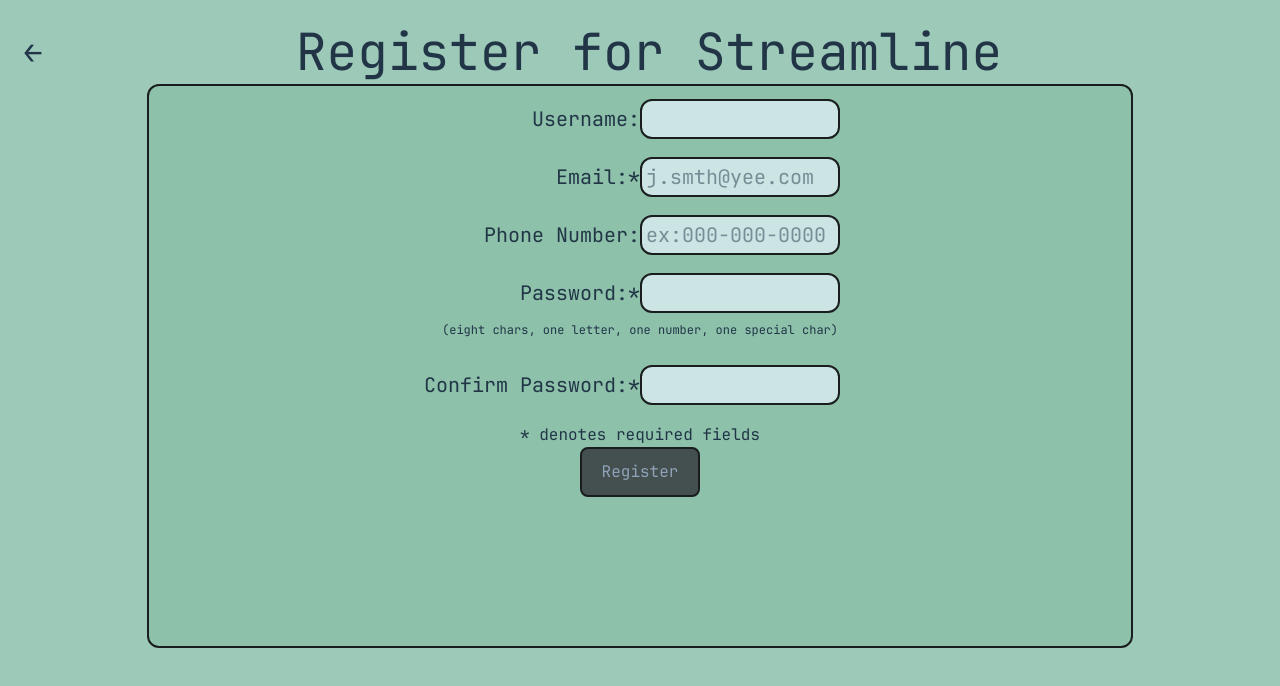
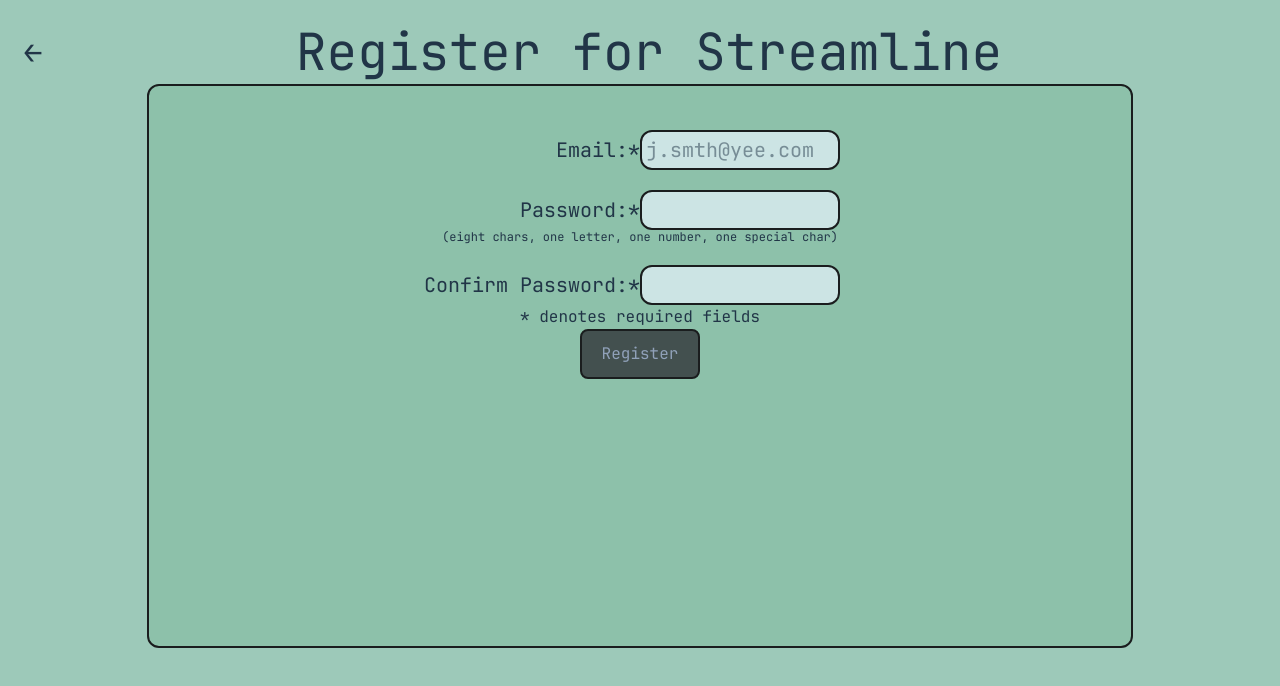
Before and after one commit to NicholasMacasaet/Capstone-Club-Task-Management-App, a React app in the folder Task_Manager_Frontend/: page /register in a window 1280 px wide. Shown: the top 686 px of the page. Built offline with nearby package versions, Linux system fonts and the light colour scheme; the HTML template or start-up script is replaced by a standard one.

Commit message:
Small changes

```diff
--- a/Task_Manager_Frontend/package.json
+++ b/Task_Manager_Frontend/package.json
@@ -10,6 +10,7 @@
     "preview": "vite preview"
   },
   "dependencies": {
+    "@supabase/supabase-js": "^2.95.3",
     "@tailwindcss/vite": "^4.1.18",
     "axios": "^1.13.2",
     "react": "^19.2.0",
--- a/Task_Manager_Frontend/src/App.css
+++ b/Task_Manager_Frontend/src/App.css
@@ -223,6 +223,9 @@
   width: 20px!important;
   padding: 0;
 }
+/* .grid_layout_custom{
+  grid-template-rows: auto auto auto auto auto!important;
+} */
 
 .logo {
   height: 6em;
--- a/Task_Manager_Frontend/src/pages/login&register/login.tsx
+++ b/Task_Manager_Frontend/src/pages/login&register/login.tsx
@@ -72,12 +72,12 @@
             <div className="login_form_desktop_wrapper rounded-xl h-1/2 w-3/4 flex justify-center hidden sm:flex ">
                 <form className="h-1/3 w-full sm:w-4/5 mt-1 hidden sm:grid grid-cols-2 items-center mt-20" method="post" onSubmit={(e)=>handleLogin(e)}>
 
-                    <label htmlFor="username" className="text-xl sm:text-2xl self-center ml-7 sm:ml-0 text-end">Username or Email:</label>
+                    <label htmlFor="username" className="text-xl sm:text-2xl self-center ml-7 sm:ml-0 text-end">Email:</label>
 
                     <input type="text" name="username" className="form_input_modified rounded-xl p-1 text-2xl sm:text-3xl w-4/5 sm:w-full self-center" onChange={(e)=>handleUsernameChange(e)}></input>
 
 
-                    <label htmlFor="username" className="text-2xl sm:text-3xl self-center ml-7 sm:ml-0 text-end mt-2">Password:</label>
+                    <label htmlFor="username" className="text-xl sm:text-2xl self-center ml-7 sm:ml-0 text-end mt-2">Password:</label>
 
                     <input type="password" name="password" className="form_input_modified rounded-xl p-1 text-2xl sm:text-3xl w-4/5 sm:w-full self-center mt-2" onChange={(e)=>handlePasswordChange(e)}></input>
 
@@ -95,14 +95,14 @@
 
             <form className="login_form h-full w-full sm:w-4/5 rounded-xl mt-1 flex sm:hidden flex-col items-center" method="post" onSubmit={(e)=>handleLogin(e)}>
                 <div className="form_group w-full sm:w-2/3 mt-20 flex flex-col sm:flex-row ">
-                    <label htmlFor="username" className="text-xl sm:text-2xl self-start ml-7 sm:ml-0">Username or Email:</label>
+                    <label htmlFor="username" className="text-xl sm:text-2xl self-start ml-7 sm:ml-0">Email:</label>
 
                     <input type="text" name="username" className="form_input rounded-xl p-1 text-2xl sm:text-3xl w-4/5 sm:w-full self-center" onChange={(e)=>handleUsernameChange(e)}></input>
                 </div>
 
 
                 <div className="form_group w-full sm:w-2/3 mt-10 flex flex-col sm:flex-row">
-                    <label htmlFor="username" className="text-2xl sm:text-3xl self-start ml-7 sm:ml-0">Password:</label>
+                    <label htmlFor="username" className="text-xl sm:text-2xl self-start ml-7 sm:ml-0">Password:</label>
 
                     <input type="password" name="password" className="form_input rounded-xl p-1 text-2xl sm:text-3xl w-4/5 sm:w-full self-center" onChange={(e)=>handlePasswordChange(e)}></input>
                 </div>
--- a/Task_Manager_Frontend/src/pages/login&register/register.tsx
+++ b/Task_Manager_Frontend/src/pages/login&register/register.tsx
@@ -83,9 +83,9 @@
 
 
     const packaged_data ={
-        username: username,
+        // username: username,
         email: email,
-        phone_number: phone_number,
+        // phone_number: phone_number,
         password: password,
     }
 
@@ -140,33 +140,35 @@
 
             <div className="login_form_desktop_wrapper h-full sm:h-3/4 w-full sm:w-4/5 rounded-xl mt-1 hidden sm:flex flex-col items-center">
 
-                <form className="w-full h-3/4 rounded-xl mt-1 hidden sm:grid grid-cols-2 " method="post" onSubmit={handleRegistration}>
+                <form className="w-full h-3/4 rounded-xl mt-1 hidden sm:grid grid-cols-2 grid_layout_custom auto-rows-max" method="post" onSubmit={handleRegistration}>
 
-                    <label htmlFor="username" className="text-lg sm:text-xl self-center ml-7 sm:ml-0 justify-end text-right">Username:</label>
+                    {/* <label htmlFor="username" className="text-lg sm:text-xl self-center ml-7 sm:ml-0 justify-end text-right mt-5">Username:</label>
 
-                    <input type="text" name="username" className="form_input_modified rounded-xl p-1 text-lg sm:text-xl w-4/5 sm:w-full self-center" onChange={(e)=>handleUsernameChange(e)} value={username}></input>
+                    <input type="text" name="username" className="form_input_modified rounded-xl p-1 text-lg sm:text-xl w-4/5 sm:w-full self-center mt-5" onChange={(e)=>handleUsernameChange(e)} value={username}></input> */}
 
 
-                    <label htmlFor="email" className="text-lg sm:text-xl self-center ml-7 sm:ml-0 text-right">Email:*</label>
+                    <label htmlFor="email" className="text-lg sm:text-xl self-center ml-7 sm:ml-0 text-right mt-10">Email:*</label>
 
-                    <input type="text" name="email" className="form_input_modified rounded-xl p-1 text-lg sm:text-xl w-4/5 sm:w-full self-center" onChange={(e)=>handleEmailChange(e)} value={email}placeholder="j.smth@yee.com"></input>
+                    <input type="text" name="email" className="form_input_modified rounded-xl p-1 text-lg sm:text-xl w-4/5 sm:w-full self-center mt-10" onChange={(e)=>handleEmailChange(e)} value={email}placeholder="j.smth@yee.com"></input>
 
 
 
-                    <label htmlFor="phone_number" className="text-1xl sm:text-xl self-center ml-7 sm:ml-0 whitespace-nowrap text-right">Phone Number:</label>
+                    {/* <label htmlFor="phone_number" className="text-1xl sm:text-xl self-center ml-7 sm:ml-0 whitespace-nowrap text-right mt-5">Phone Number:</label>
 
-                    <input type="text" name="phone_number" className="form_input_modified rounded-xl p-1 text-lg sm:text-xl w-4/5 sm:w-full self-center" onChange={(e)=>handlePhoneNumberChange(e)} value = {phone_number} placeholder="ex:000-000-0000"></input>
-
-                    <label htmlFor="password" className="text-lg sm:text-xl self-center ml-7 sm:ml-0 text-right">Password:*</label>
-
-                    <input type="password" name="password" className="form_input_modified rounded-xl p-1 text-lg sm:text-xl w-4/5 sm:w-full self-center" onChange={(e)=>handlePasswordChange(e)} value={password}></input>
-
-                    <p className="text-xs col-span-2">(eight chars, one letter, one number, one special char)</p>
+                    <input type="text" name="phone_number" className="form_input_modified rounded-xl p-1 text-lg sm:text-xl w-4/5 sm:w-full self-center mt-5" onChange={(e)=>handlePhoneNumberChange(e)} value = {phone_number} placeholder="ex:000-000-0000"></input> */}
 
 
-                    <label htmlFor="confirm_password" className="text-lg sm:text-xl wrap self-center ml-7 sm:ml-0 whitespace-nowrap text-right">Confirm Password:*</label>
 
-                    <input type="password" name="confirm_password" className="form_input_modified rounded-xl p-1 text-lg sm:text-xl w-4/5 sm:w-full self-center" onChange={(e)=>handleConfirmPasswordChange(e)} value={confirm_password}></input>
+                    <label htmlFor="password" className="text-lg sm:text-xl self-center ml-7 sm:ml-0 text-right mt-5">Password:*</label>
+
+                    <input type="password" name="password" className="form_input_modified rounded-xl p-1 text-lg sm:text-xl w-4/5 sm:w-full self-center mt-5" onChange={(e)=>handlePasswordChange(e)} value={password}></input>
+
+                    <p className="text-xs col-span-2 h-fit leading-tight py-0">(eight chars, one letter, one number, one special char)</p>
+
+
+                    <label htmlFor="confirm_password" className="text-lg sm:text-xl wrap self-center ml-7 sm:ml-0 whitespace-nowrap text-right mt-5">Confirm Password:*</label>
+
+                    <input type="password" name="confirm_password" className="form_input_modified rounded-xl p-1 text-lg sm:text-xl w-4/5 sm:w-full self-center mt-5" onChange={(e)=>handleConfirmPasswordChange(e)} value={confirm_password}></input>
 
 
                     <div className="col-span-2 flex justify-center items-center flex-col">
@@ -229,11 +231,11 @@
 
 
             <form className="login_form h-full w-full sm:w-4/5 rounded-xl mt-1 flex justify-start sm:hidden flex-col justify-start" method="post" onSubmit={handleRegistration}>
-                <div className="form_group w-full sm:w-2/3 mt-10 flex flex-col sm:flex-row ">
+                {/* <div className="form_group w-full sm:w-2/3 mt-10 flex flex-col sm:flex-row ">
                     <label htmlFor="username" className="text-lg sm:text-xl self-start ml-7 sm:ml-0">Username:</label>
 
                     <input type="text" name="username" className="form_input rounded-xl p-1 text-lg sm:text-xl w-4/5 sm:w-full self-center" onChange={(e)=>handleUsernameChange(e)} value={username}></input>
-                </div>
+                </div> */}
 
 
                 <div className="form_group w-full mt-10sm:w-2/3 mt-2 flex flex-col sm:flex-row ">
@@ -242,11 +244,11 @@
                     <input type="text" name="email" className="form_input rounded-xl p-1 text-lg sm:text-xl w-4/5 sm:w-full self-center" onChange={(e)=>handleEmailChange(e)} value={email} placeholder="j.smth@yee.com"></input>
                 </div>
 
-                <div className="form_group w-full sm:w-2/3 flex mt-2 flex-col sm:flex-row ">
+                {/* <div className="form_group w-full sm:w-2/3 flex mt-2 flex-col sm:flex-row ">
                     <label htmlFor="phone_number" className="text-1xl sm:text-xl self-start ml-7 sm:ml-0 whitespace-nowrap" >Phone Number:</label>
 
                     <input type="text" name="phone_number" className="form_input rounded-xl p-1 text-lg sm:text-xl w-4/5 sm:w-full self-center" onChange={(e)=>handlePhoneNumberChange(e)} value={phone_number} placeholder="ex:000-000-0000"></input>
-                </div>
+                </div> */}
 
 
                 <div className="form_group w-full sm:w-2/3 mt-2 flex flex-col sm:flex-row">
```
Also changed, not shown: Task_Manager_Frontend/src/contexts/SupabaseClient.tsx (added, +7 -0 lines), Task_Manager_Frontend/src/contexts/UserContext.tsx (+24 -2 lines), 1 other file (tests, documents, lock files or other folders).
